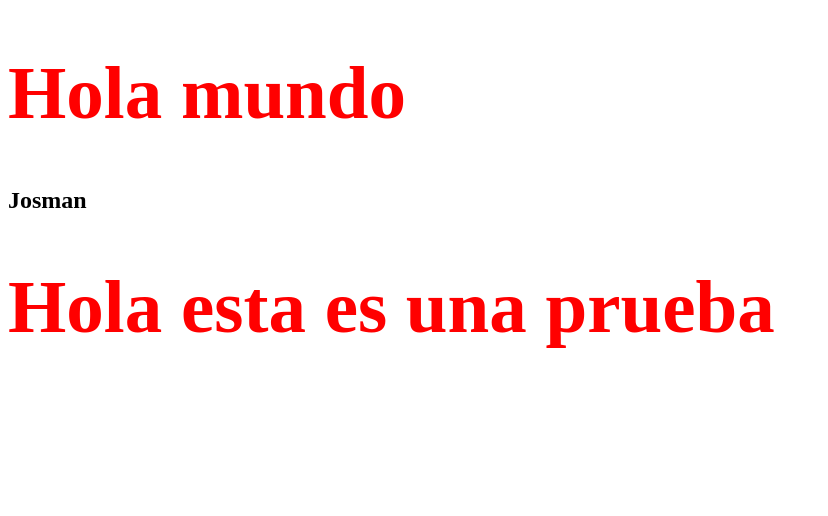
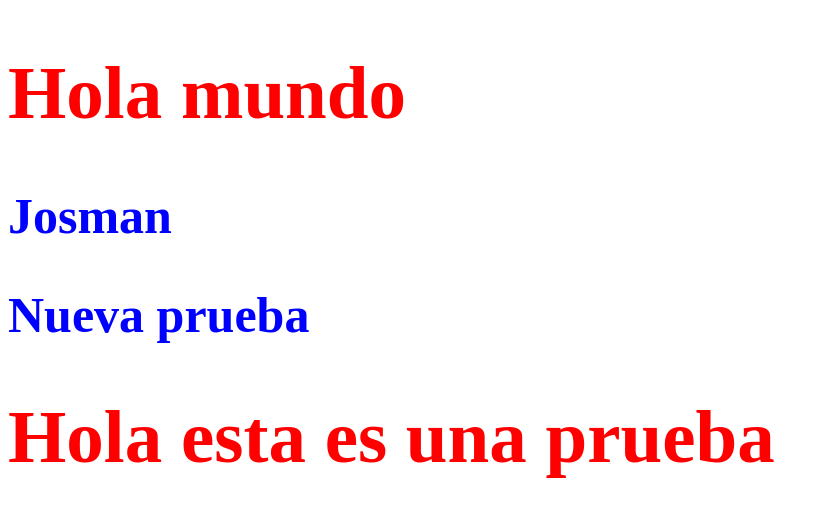
Before and after one commit to AngelusTh/Prueba-Git, a plain HTML site: page index.html in a window 1280 px wide. Shown: the whole page, without its empty margins (0-828 px from the left). Drawn offline with Linux system fonts and the light colour scheme.

Commit message:
agregue diseño h2 y nuevo h2 en index.html

```diff
--- a/estilo.css
+++ b/estilo.css
@@ -1 +1,2 @@
 h1 {color:red; font-size:75px;}
+h2 {color: blue; font-size: 50px;}
--- a/index.html
+++ b/index.html
@@ -10,6 +10,7 @@
 <body>
     <h1>Hola mundo</h1>
     <h2>Josman</h2>
+    <h2>Nueva prueba</h2>
     <h1>Hola esta es una prueba</h1>
 </body>
 </html>
```
